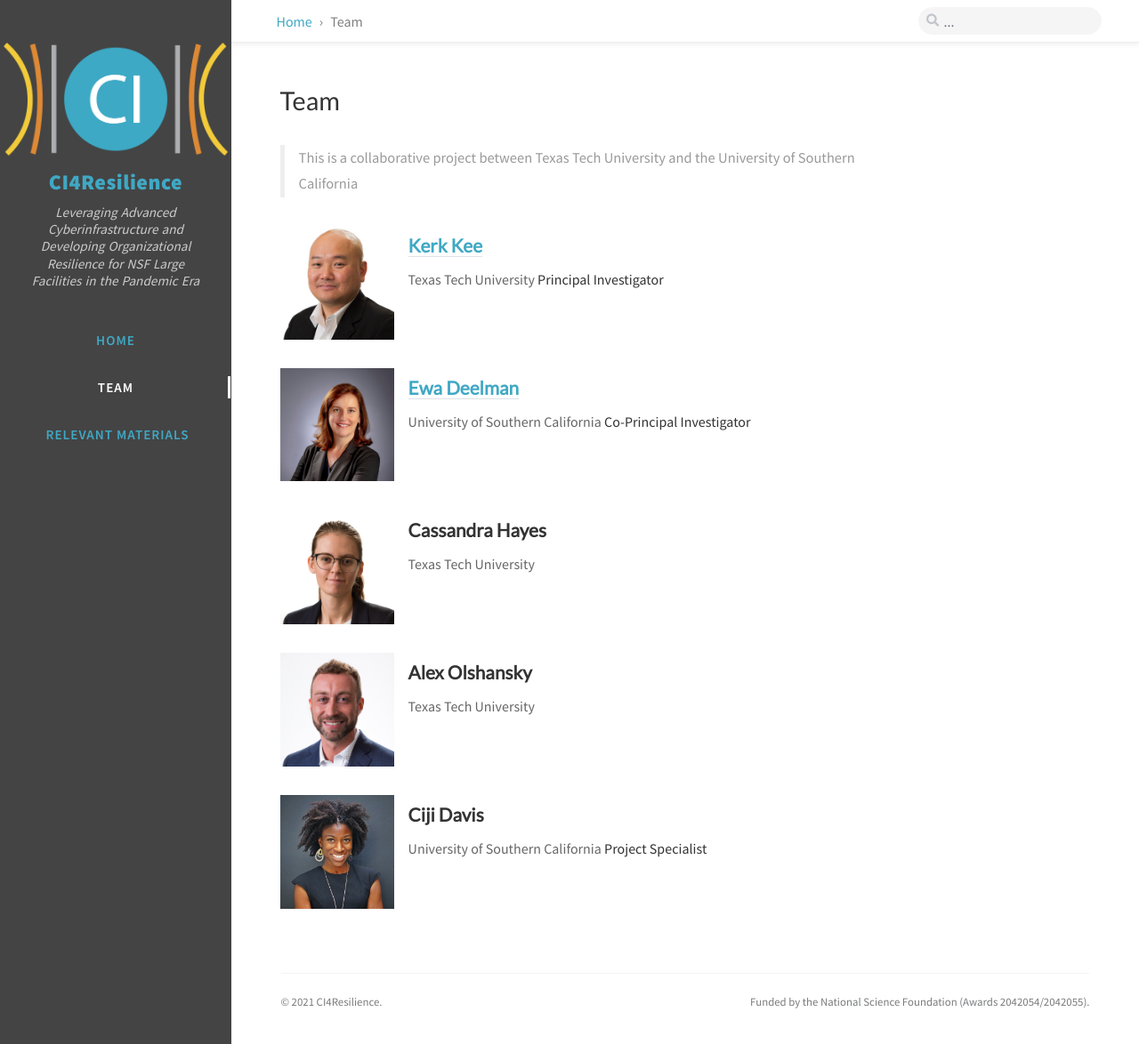
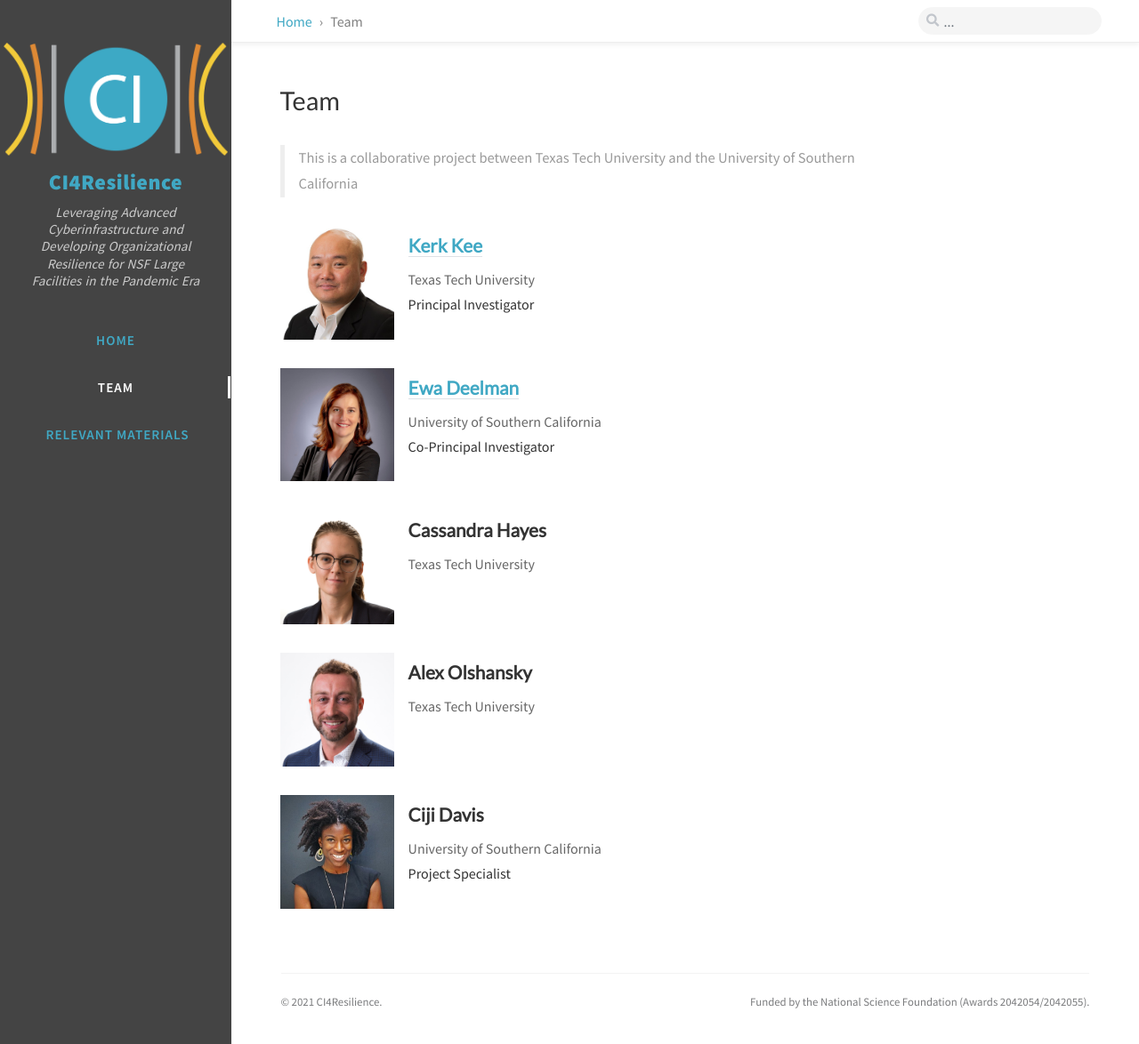
Before and after one commit to cicoe/ci4resilience.github.io, a Jekyll site: the page built from tabs/team.md, in a window 1280 px wide and 1174 px high. Shown: the whole window at 89% size. Built offline with Jekyll 4.4.1, drawn with Linux system fonts in a browser that asks for light colours; nearby versions of some CDN libraries; comment, search, counter and statistics services are not loaded.

Commit message:
Fixed formatting

```diff
--- a/tabs/team.md
+++ b/tabs/team.md
@@ -12,7 +12,7 @@ title: Team
     <div class="team-info">
         <h1>{% if m.website.size > 0 %}<a href="{{ m.website }}" target="_blank">{% endif %}{{ m.name }}{% if m.website.size > 0 %}</a>{% endif %}</h1>
         <div>
-            <span style="color: #666">{{ m.institution }}</span>
+            <span style="color: #666">{{ m.institution }}</span><br/>
             <span>{{ m.role }}&nbsp;</span><br/>
         </div>
     </div>
```
